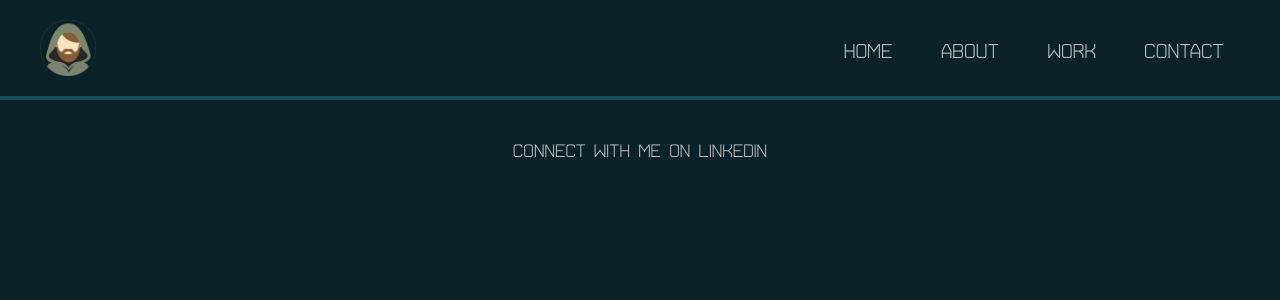
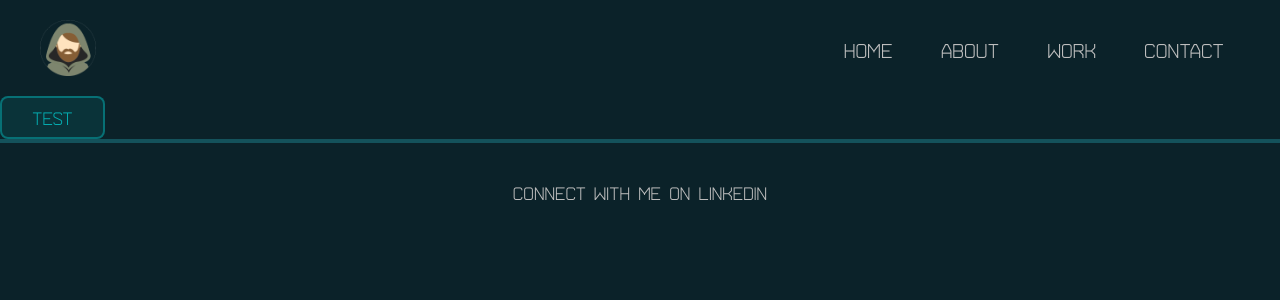
Before and after one commit to slingshotdeveloper/slingshotdeveloper.github.io, a React app: page /about in a window 1280 px wide. Shown: the top 300 px of the page. Built offline with nearby package versions, Linux system fonts and the light colour scheme.

Commit message:
small changes to home page and contact modal

```diff
--- a/src/App.tsx
+++ b/src/App.tsx
@@ -10,6 +10,7 @@ import Header from './components/Header/Header';
 import Footer from './components/Footer/Footer';
 import { NavigationProvider } from './context/NavigationContext';
 import { ContactModal } from './components/ContactModal/ContactModal';
+import About from './pages/About/About';
 
 const App: React.FC = () => {
   const [initialLoad, setInitialLoad] = useState(true);
@@ -33,7 +34,7 @@ const App: React.FC = () => {
       <Header toggleContactModal={toggleContactModal}/>
       <Routes>
         <Route path="/" element={<Home toggleContactModal={toggleContactModal}/>} />
-        <Route path="/about" element={<div />} />
+        <Route path="/about" element={<About />} />
         <Route path="/work" element={<div />} />
       </Routes>
       <ContactModal isOpen={isContactModalOpen} toggleContactModal={toggleContactModal}/>
--- a/src/components/ContactModal/ContactModal.tsx
+++ b/src/components/ContactModal/ContactModal.tsx
@@ -1,4 +1,4 @@
-import React, { ChangeEvent, FormEvent, useState } from 'react';
+import React, { ChangeEvent, FormEvent, useEffect, useRef, useState } from 'react';
 import axiosInstance from '../../utils/axiosInstance';
 import styles from './ContactModal.module.scss';
 import { ResponseModal } from './components/ResponseModal/ResponseModal';
@@ -26,6 +26,25 @@ export const ContactModal: React.FC<ContactModalProps> = ({
     subject: '',
     message: '',
   });
+  const modalRef = useRef<HTMLDivElement>(null);
+
+  const handleClickOutside = (event: MouseEvent) => {
+    if (modalRef.current && !modalRef.current.contains(event.target as Node)) {
+      toggleContactModal();
+    }
+  };
+
+  useEffect(() => {
+    if (isOpen) {
+      document.addEventListener('mousedown', handleClickOutside);
+    } else {
+      document.removeEventListener('mousedown', handleClickOutside);
+    }
+
+    return () => {
+      document.removeEventListener('mousedown', handleClickOutside);
+    };
+  }, [isOpen]);
 
   const handleChange = (
     e: ChangeEvent<HTMLInputElement | HTMLTextAreaElement>,
@@ -140,6 +159,7 @@ export const ContactModal: React.FC<ContactModalProps> = ({
 
   return (
     <div
+      ref={modalRef}
       className={`${styles.contact_container} ${isOpen && styles.contact_container_open}`}
     >
       <div className={styles.close_button} onClick={handleClose}>
--- a/src/pages/About/About.tsx
+++ b/src/pages/About/About.tsx
@@ -1,8 +1,11 @@
 import React, { ReactElement } from "react";
+import styles from './About.module.scss'
 
 const About = (): ReactElement => {
   return (
-    <div/>
+    <div>
+      <button>Test</button>
+    </div>
   );
 };
 
--- a/src/pages/Home/Home.module.scss
+++ b/src/pages/Home/Home.module.scss
@@ -305,7 +305,7 @@ $text-color: theme('textColor.default');
   opacity: 1;
 }
 
-@media (max-width: 640px) {
+@media (max-width: 840px) {
   .home_page {
     padding: 0 5%;
   }
```
